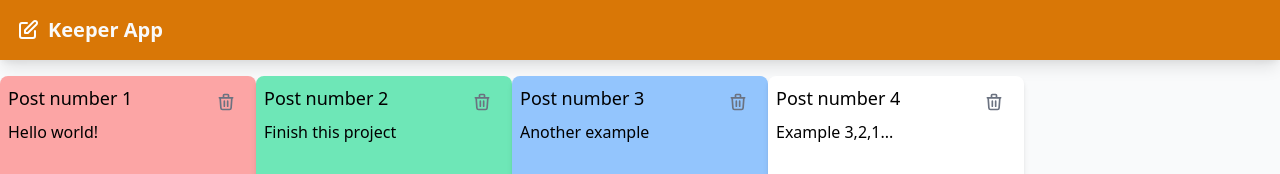
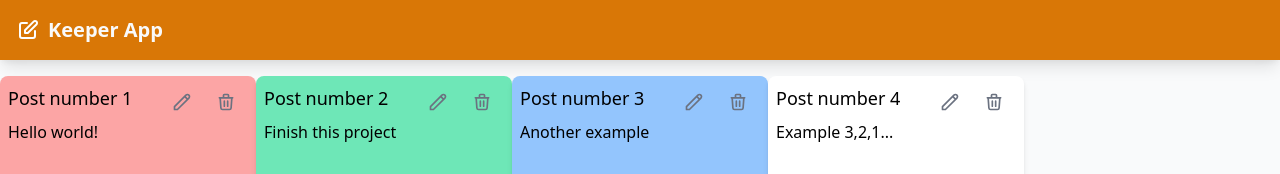
Before and after one commit to PieroNarciso/note-taking-app, a React (Create React App) app: page / in a window 1280 px wide. Shown: the top 174 px of the page. Built offline with nearby package versions, Linux system fonts and the light colour scheme.

Commit message:
Added edit button funcionality

```diff
--- a/src/components/Dashboard.tsx
+++ b/src/components/Dashboard.tsx
@@ -45,6 +45,7 @@ const Dashboard: React.FC<Props> = (props) => {
           return (
             <Post
               key={post.id}
+              post={post}
               title={post.title}
               content={post.content}
               color={post.color}
--- a/src/components/Post.tsx
+++ b/src/components/Post.tsx
@@ -2,14 +2,16 @@ import React, { useState } from 'react';
 
 import Btn from './Base/Btn';
 import { IPost } from '../types';
-
+import PostForm from './PostForm';
 
 interface Props {
+  post: IPost;
   color: IPost['color'];
   title: IPost['title'];
   content: IPost['content'];
   deletePost: () => void;
-};
+  editPost?: () => void;
+}
 
 const Post: React.FC<Props> = (props) => {
   const colorCls = () => {
@@ -27,6 +29,14 @@ const Post: React.FC<Props> = (props) => {
 
   const [postHeight, setPostHeight] = useState('h-48');
   const [overflowText, setOverflowText] = useState('h-32 overflow-hidden');
+  const [editPost, setEditPost] = useState(false);
+
+  const editPostHandler = () => {
+    setEditPost(true);
+  };
+  const hideEditPostHandler = () => {
+    setEditPost(false);
+  };
 
   const toggleShowFullText = () => {
     postHeightHandler();
@@ -41,7 +51,7 @@ const Post: React.FC<Props> = (props) => {
   };
 
   const overflowTextHandler = () => {
-    setOverflowText(prevState => {
+    setOverflowText((prevState) => {
       if (prevState === '') return 'h-32 overflow-hidden';
       return '';
     });
@@ -62,8 +72,27 @@ const Post: React.FC<Props> = (props) => {
         </div>
         <div>
           <Btn
+            onClick={editPostHandler}
+            className="p-0 text-xs text-gray-500 rounded-full shadow-none hover:text-gray-600"
+          >
+            <svg
+              className="w-5 h-5"
+              fill="none"
+              stroke="currentColor"
+              viewBox="0 0 24 24"
+              xmlns="http://www.w3.org/2000/svg"
+            >
+              <path
+                strokeLinecap="round"
+                strokeLinejoin="round"
+                strokeWidth="2"
+                d="M15.232 5.232l3.536 3.536m-2.036-5.036a2.5 2.5 0 113.536 3.536L6.5 21.036H3v-3.572L16.732 3.732z"
+              ></path>
+            </svg>
+          </Btn>
+          <Btn
             onClick={props.deletePost}
-            className="p-1 text-xs text-gray-500 rounded-full shadow-none hover:text-gray-600"
+            className="p-0 text-xs text-gray-500 rounded-full shadow-none hover:text-gray-600"
           >
             <svg
               className="w-5 h-5"
@@ -85,6 +114,14 @@ const Post: React.FC<Props> = (props) => {
       <div className={overflowText} onClick={toggleShowFullText}>
         <p className="break-words">{props.content}</p>
       </div>
+
+      {editPost ? (
+        <div className="fixed top-0 left-0 w-screen h-screen bg-black bg-opacity-20">
+          <div className="flex items-center justify-center h-screen">
+            <PostForm hideForm={hideEditPostHandler} post={props.post} />
+          </div>
+        </div>
+      ) : null}
     </div>
   );
 };
--- a/src/components/PostForm.tsx
+++ b/src/components/PostForm.tsx
@@ -1,4 +1,4 @@
-import React, { useState } from 'react';
+import React, { useState, useEffect } from 'react';
 import { connect } from 'react-redux';
 import { Dispatch } from 'redux';
 
@@ -10,6 +10,8 @@ import { IPost } from '../types';
 interface Props {
   addPost: (post: IPost) => void;
   hideForm: () => void;
+  editPost?: (payload: IPost) => void;
+  post?: IPost;
 }
 
 const PostForm: React.FC<Props> = (props) => {
@@ -17,6 +19,14 @@ const PostForm: React.FC<Props> = (props) => {
   const [title, setTitle] = useState('');
   const [content, setContent] = useState('');
   const [color, setColor] = useState<IPost['color']>('white');
+
+  useEffect(() => {
+    if (props.post) {
+      setTitle(props.post.title);
+      setContent(props.post.content);
+      setColor(props.post.color);
+    }
+  }, [props.post]);
 
   const titleHandler = (event: React.ChangeEvent<HTMLInputElement>) => {
     setTitle(event.target.value);
@@ -30,14 +40,36 @@ const PostForm: React.FC<Props> = (props) => {
     setColor(color);
   };
 
+  /**
+   * Edit `content` `title` `color`
+   */
+  const editPostItem = () => {
+    if (props.editPost && props.post) {
+      props.editPost({
+        ...props.post,
+        color: color,
+        title: title,
+        content: content,
+      });
+    }
+  };
+
+  /**
+   * Add Post or Edit existing post if `post {IPost}` in props
+   * is aviable
+   */
   const addPost = (event: React.FormEvent) => {
     event.preventDefault();
+    if (props.post) {
+      editPostItem();
+    } else {
       props.addPost({
         id: Date().toString(),
         title: title,
         content: content,
         color: color,
       });
+    }
     props.hideForm();
   };
 
@@ -98,7 +130,7 @@ const PostForm: React.FC<Props> = (props) => {
             Cancel
           </Btn>
           <Btn className="font-bold bg-blue-500" onClick={addPost}>
-            Add
+            {props.post ? 'Edit' : 'Add'}
           </Btn>
         </div>
       </form>
@@ -108,11 +140,18 @@ const PostForm: React.FC<Props> = (props) => {
 
 const mapDispatchToProps = (dispatch: Dispatch) => {
   return {
-    addPost: (payload: IPost) =>
+    addPost: (payload: IPost) => {
       dispatch({
         type: 'ADD_POST',
         payload: payload,
-      }),
+      });
+    },
+    editPost: (payload: IPost) => {
+      dispatch({
+        type: 'EDIT_POST',
+        payload: payload,
+      });
+    },
   };
 };
 
--- a/src/store/postActions.ts
+++ b/src/store/postActions.ts
@@ -10,5 +10,10 @@ export interface deletePostItem {
   payload: { id: IPost['id'] };
 }
 
+export interface editPostItem {
+  type: 'EDIT_POST';
+  payload: IPost;
+}
 
-export type Actions = addPostItem | deletePostItem;
+
+export type Actions = addPostItem | deletePostItem | editPostItem;
--- a/src/store/reducer.ts
+++ b/src/store/reducer.ts
@@ -4,39 +4,52 @@ import { IPost } from '../types';
 
 export interface IState {
   posts: IPost[];
-};
+}
 
 const initialState: IState = {
   posts: [
-    { id: 1, title: "Post number 1", content: "Hello world!", color: "red" },
+    { id: 1, title: 'Post number 1', content: 'Hello world!', color: 'red' },
     {
       id: 2,
-      title: "Post number 2",
-      content: "Finish this project",
-      color: "green",
+      title: 'Post number 2',
+      content: 'Finish this project',
+      color: 'green',
     },
     {
       id: 3,
-      title: "Post number 3",
-      content: "Another example",
-      color: "blue",
+      title: 'Post number 3',
+      content: 'Another example',
+      color: 'blue',
     },
-    { id: 4, title: "Post number 4", content: "Example 3,2,1..." },
+    { id: 4, title: 'Post number 4', content: 'Example 3,2,1...' },
   ],
 };
 
 const reducer = (state = initialState, action: Actions) => {
   switch (action.type) {
-    case "ADD_POST":
+    case 'ADD_POST':
       return {
         ...state,
-        posts: state.posts.concat(action.payload)
+        posts: state.posts.concat(action.payload),
       };
     case 'DELETE_POST':
-      const filteredPosts = state.posts.filter(post => post.id !== action.payload.id);
+      const filteredPosts = state.posts.filter(
+        (post) => post.id !== action.payload.id
+      );
       return {
         ...state,
         posts: filteredPosts,
+      };
+    case 'EDIT_POST':
+      const posts = state.posts.map((post) => {
+        if (post.id !== action.payload.id) {
+          return post;
+        }
+        return action.payload;
+      });
+      return {
+        ...state,
+        posts,
       };
     default:
       return state;
```
Lines whose indentation alone changed are shown as unchanged.
